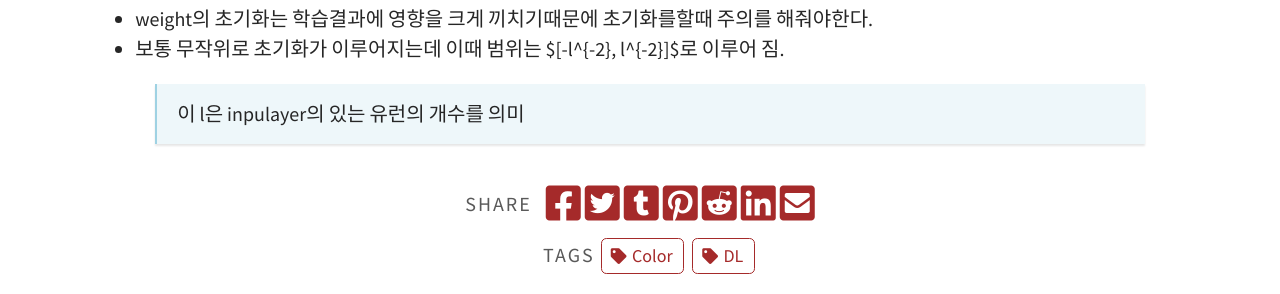
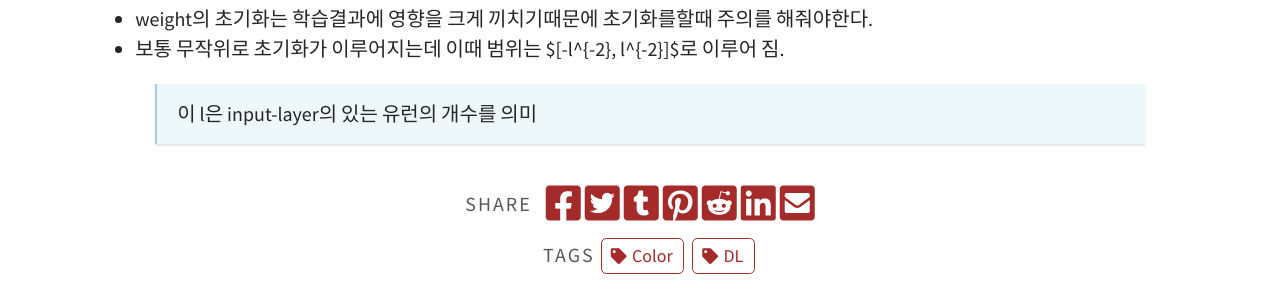
Before and after one commit to Ahnho/Ahnho.github.io, a Jekyll site: the page built from _posts/2022-09-06-Hyperparameter.md, in a window 1280 px wide. Shown: the part 1637-1931 px from the top of the page. Built offline with Jekyll 4.4.1, drawn with Linux system fonts in a browser that asks for light colours.

Commit message:
Update 2022-09-06-Hyperparameter.md

```diff
--- a/_posts/2022-09-06-Hyperparameter.md
+++ b/_posts/2022-09-06-Hyperparameter.md
@@ -48,4 +48,4 @@ excerpt_separator: <!--more-->
 - bias는 보통 0으로 초기화
 - weight의 초기화는 학습결과에 영향을 크게 끼치기때문에 초기화를할때 주의를 해줘야한다.
 - 보통 무작위로 초기화가 이루어지는데 이때 범위는 $[-l^{-2}, l^{-2}]$로 이루어 짐.
-> 이 l은 inpulayer의 있는 유런의 개수를 의미
+> 이 l은 input-layer의 있는 유런의 개수를 의미
```
